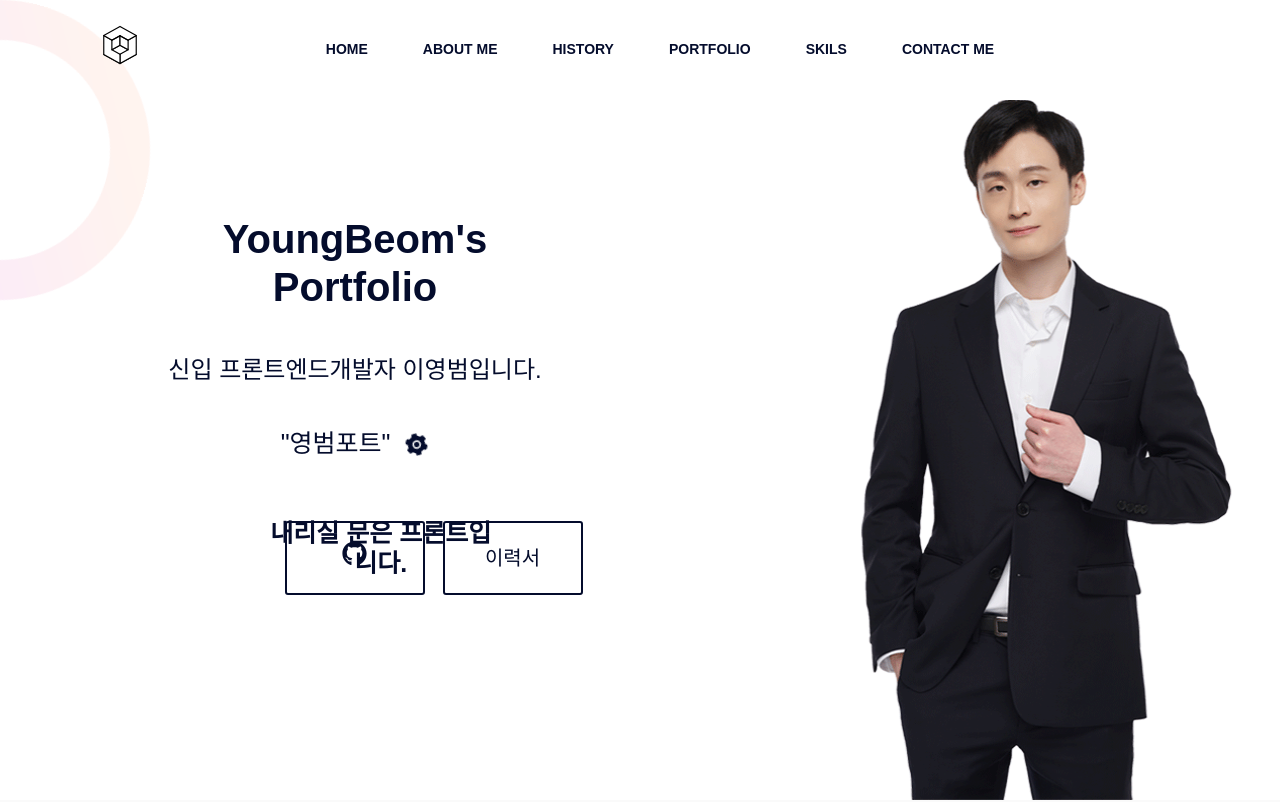
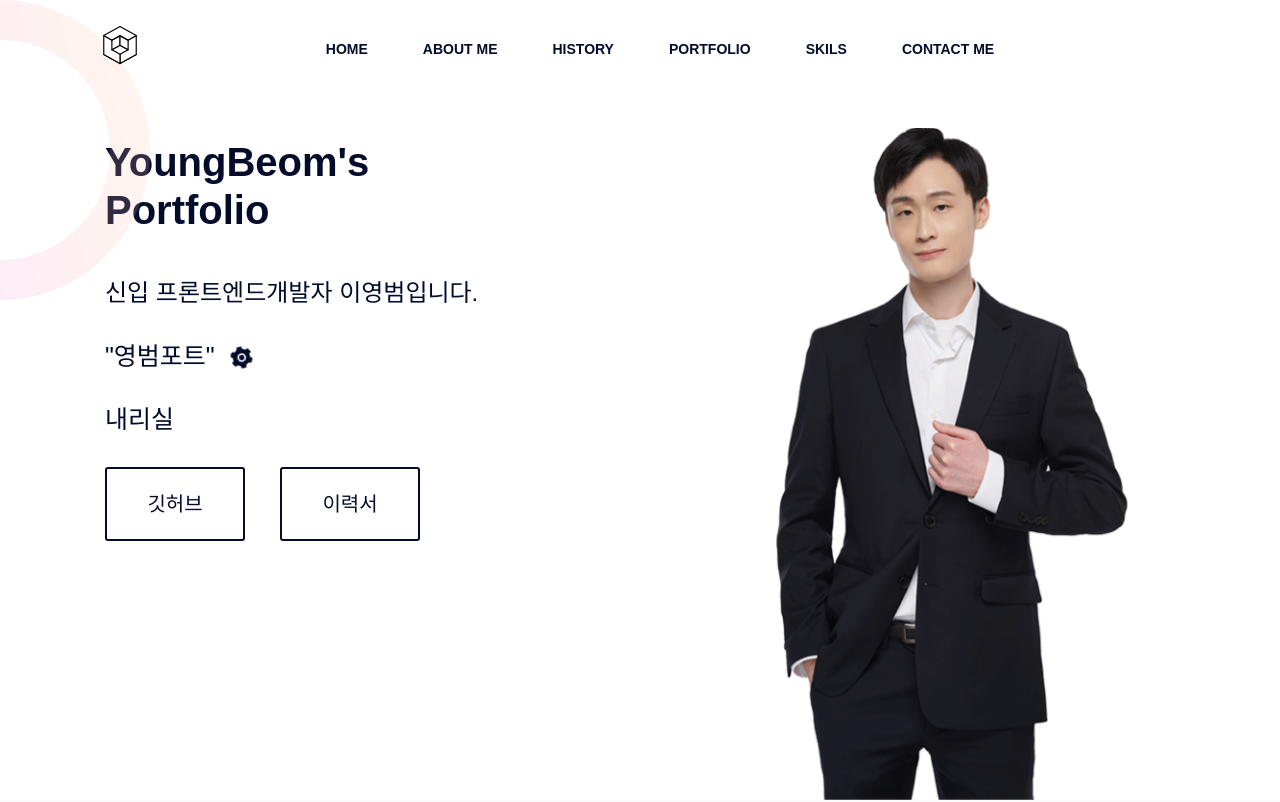
Before and after one commit to YoungBeomLee/LYB-Portfolio, a React (Create React App) app: page / in a window 1280 px wide. Shown: the top 802 px of the page. Built offline with nearby package versions, Linux system fonts and the light colour scheme; a web font is replaced by a local one.

Commit message:
23-04-20 banner inner 작업 수정

```diff
--- a/src/component/Banner.js
+++ b/src/component/Banner.js
@@ -1,4 +1,4 @@
-import { useLayoutEffect, useRef, useEffect } from "react";
+import { useLayoutEffect, useRef, useEffect, useState } from "react";
 import BannerContainer from "../UI/BannerContainer";
 import styles from "../css/Banner.module.css";
 import circle from "../img/circle.png";
@@ -9,22 +9,30 @@ import { TextPlugin } from "gsap/TextPlugin";
 import { AiFillSetting } from "react-icons/ai";
 import profile from "../img/profile3.png";
 
-
 gsap.registerPlugin(ScrollTrigger, TextPlugin);
 const Banner = () => {
   const firstRef = useRef(null);
   const secondRef = useRef(null);
+  const thirdRef = useRef(null);
+  const fourthRef = useRef(null);
+  const [typeItem, setTypeItem] = useState(() => {});
 
   useEffect(() => {
     const first = firstRef.current;
     const second = secondRef.current;
+    const third = thirdRef.current;
+    const fourth = fourthRef.current;
 
     const tl = gsap.timeline({ repeat: -1 });
 
-    tl.to(first, { duration: 5.5, text: "이번네트워크는 영범포트입니다. 내리실 문은 프론트입니다. ", delimiter: " ", split: "chars", ease: "Linear.easeNone" })
-      .to(first, { duration: 3, text: "", split: "", ease: "Linear.easeNone" })
-      .to(second, { duration: 5.5, text: "This Network is Youngbeom Port Station. The doors are on  Frontfolio. ", split: "chars", ease: "Linear.easeNone" })
-      .to(second, { duration: 3, text: "", split: "", ease: "Linear.easeNone" });
+    tl.to(first, { duration: 5.5, text: "이번 네트워크는 영범포트입니다.  ", delimiter: " ", split: "chars", ease: "Linear.easeNone", opacity: 1 })
+      .to(first, { duration: 0.1, opacity: 0, text: "" })
+      .to(second, { duration: 5.5, text: "내리실 문은 프론트입니다.", split: "chars", ease: "Linear.easeNone" })
+      .to(second, { duration: 0.1, opacity: 0, text: "" })
+      .to(third, { duration: 5.5, text: "This Network is Youngbeom Port Station. ", split: "chars", ease: "Linear.easeNone" })
+      .to(third, { duration: 0.1, opacity: 0, text: "" })
+      .to(fourth, { duration: 5.5, text: " The doors are on  Frontfolio. ", split: "chars", ease: "Linear.easeNone" })
+      .to(fourth, { duration: 0.1, opacity: 0, text: "" });
   }, []);
 
   return (
@@ -39,7 +47,8 @@ const Banner = () => {
               <div className={styles.bannerText}>
                 <div className={styles.bannerName}>
                   <h2>
-                    <span>YoungBeom's</span><br/>
+                    <span>YoungBeom's</span>
+                    <br />
                     <span>Portfolio</span>
                   </h2>
                 </div>
@@ -48,14 +57,18 @@ const Banner = () => {
                 </p>
                 <h4>
                   "영범포트" &nbsp;
+                  <AiFillSetting className={styles.setting}></AiFillSetting>
+                </h4>
+                <h4 className={styles.aniBox}>
                   <span className={styles.typeCss} ref={firstRef}></span>
                   <span className={styles.typeCss2} ref={secondRef}></span>
-                  <AiFillSetting className={styles.setting}></AiFillSetting>
+                  <span className={styles.typeCss2} ref={thirdRef}></span>
+                  <span className={styles.typeCss2} ref={fourthRef}></span>
                 </h4>
                 <ul className={styles.iconList}>
                   <li>
                     <a href="https://github.com/YoungBeomLee">
-                      <FaGithub className={styles.faGithub} />
+                      <span>깃허브</span>
                     </a>
                   </li>
                   <li>
@@ -66,7 +79,9 @@ const Banner = () => {
                 </ul>
               </div>
             </div>
-            <div className={styles.ImageBox}><img src={profile}/></div>
+            <div className={styles.ImageBox}>
+              <img src={profile} />
+            </div>
           </div>
         </div>
       </BannerContainer>
--- a/src/css/Banner.module.css
+++ b/src/css/Banner.module.css
@@ -6,48 +6,54 @@
   z-index: 1;
   text-align: center;
   display: flex;
-  align-items: center;
-  overflow: hidden;
+  align-items: flex-end;
 }
 .innerWrap {
   width: 100%;
   max-width: 1140px;
   margin: 0 auto;
   height: 100%;
+  overflow: hidden;
+  display: flex;
 }
 .BannerLeftbox {
-  position: relative;
   width: 50%;
-  display: table;
+  display: flex;
+  flex-wrap: wrap;
+  align-content:flex-start;
+  justify-content: space-around;
+  flex-direction: row;
+  flex: 0 0 50%;
+  align-items: center;
+
 }
 .bannerText {
-  max-width: 1140px;
-  margin: 0 auto;
   font-size: 14px;
   line-height: 26px;
-  vertical-align: middle;
-  display: table-cell;
-  text-align: center;
-  min-height: 100vh;
+  text-align: left;
 }
 .bannerText h4 {
   font-size: 25px;
-  letter-spacing: 0;
-  padding: 10px 0 30px;
   color: #040c2c;
   font-family: "pretendard", sans-serif;
 }
 
-.bannerText h4 span {
+.bannerText h4.aniBox {
+  text-align: left;
+  overflow: hidden;
+  position: relative;
+  width: 500px;
+  height: 30px;
+}
+
+.bannerText h4.anibox span {
   position: absolute;
-  font-weight: 700;
-  transform: translate(-60%, 150%);
   display: inline-block;
 }
 .typeCss,
 .typeCss2 {
   position: relative;
-  display: inline-block;
+  display: block;
 }
 .typeCss::after,
 .typeCss2::after {
@@ -98,15 +104,17 @@
 }
 .iconList {
   margin: 0 auto;
-  width: 30%;
+  width: 100%;
   height: 100%;
   display: flex;
-  justify-content: space-evenly;
   list-style: none;
   padding: 0;
 }
+.iconList li:first-child {
+  margin-left: 0;
+}
 .iconList li {
-  margin: 0 3px;
+  margin: 0 20px;
   box-sizing: border-box;
   opacity: 1;
   margin-left: 15px;
@@ -168,15 +176,12 @@
 }
 
 .ImageBox {
-  width: 600px;
-  height: 700px;
-  position: absolute;
-  bottom: 0;
-  left: 60%;
+  width: 50%;
+  height: 100%;
 }
 .ImageBox img {
   position: relative;
-  left: -50px;
+  right: 0px;
   height: 100%;
   width: 100%;
 }
--- a/src/css/History.module.css
+++ b/src/css/History.module.css
@@ -46,12 +46,10 @@
   max-width: 33.333333%;
   position: relative;
   width: 100%;
-  padding-right: 15px;
-  padding-left: 15px;
   text-align: center;
   border: 1px solid #f3f1f1;
   background: #fff;
-  padding: 40px 25px 30px;
+  padding: 40px 0 30px;
   margin-bottom: 30px;
   cursor: pointer;
   margin-right: 15px;
```
